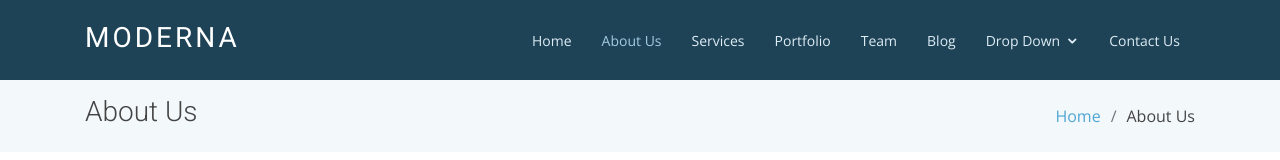
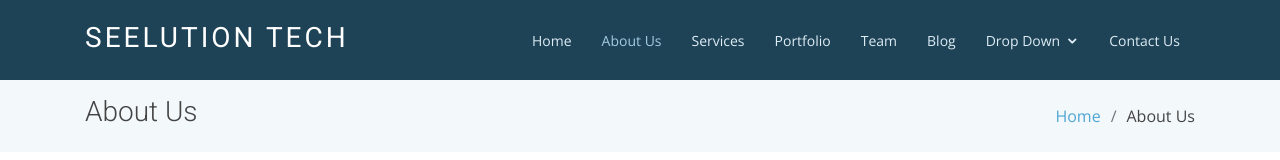
Before and after one commit to amitshuklabag/Seelution-tech, a plain HTML site: page about.html in a window 1280 px wide. Shown: the top 160 px of the page. Drawn offline with nearby package versions, Linux system fonts and the light colour scheme.

Commit message:
seelution logo
change in logo for all the pages

```diff
--- a/about.html
+++ b/about.html
@@ -43,7 +43,7 @@
     <div class="container">
 
       <div class="logo float-left">
-        <h1 class="text-light"><a href="index.html"><span>Moderna</span></a></h1>
+        <h1 class="text-light"><a href="index.html"><span>seelution tech</span></a></h1>
         <!-- Uncomment below if you prefer to use an image logo -->
         <!-- <a href="index.html"><img src="assets/img/logo.png" alt="" class="img-fluid"></a>-->
       </div>
```
Also changed, not shown: blog-single.html (+1 -1 lines), blog.html (+1 -1 lines), contact.html (+1 -1 lines), portfolio.html (+1 -1 lines), services.html (+1 -1 lines), team.html (+1 -1 lines).
